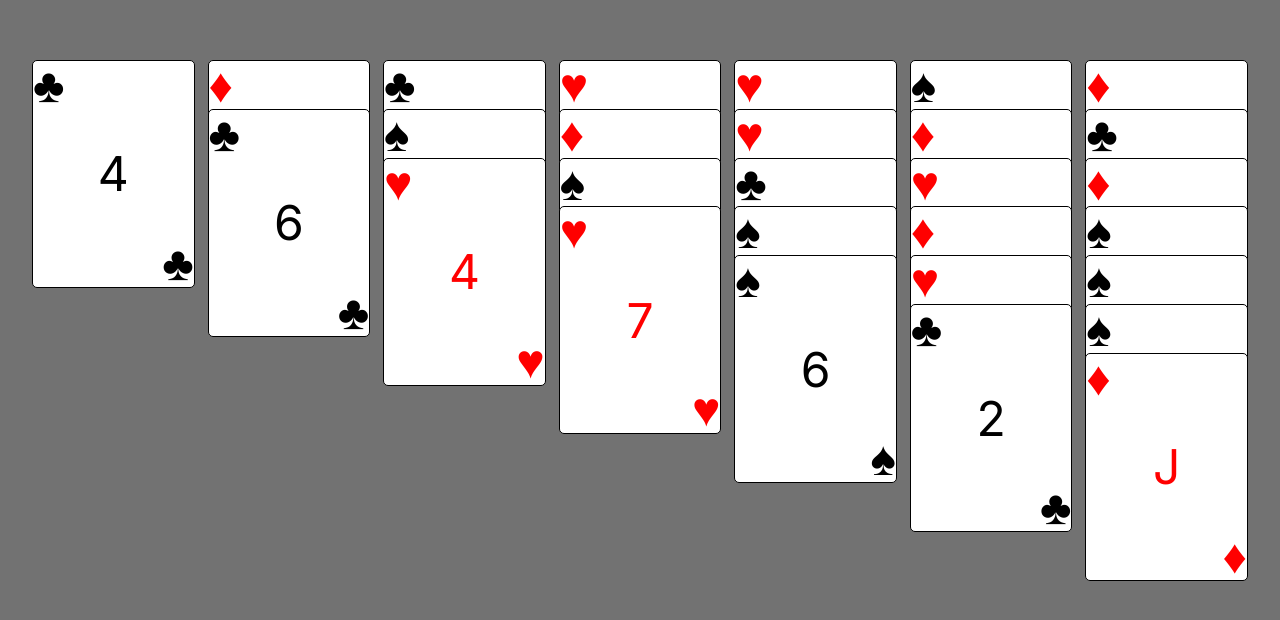
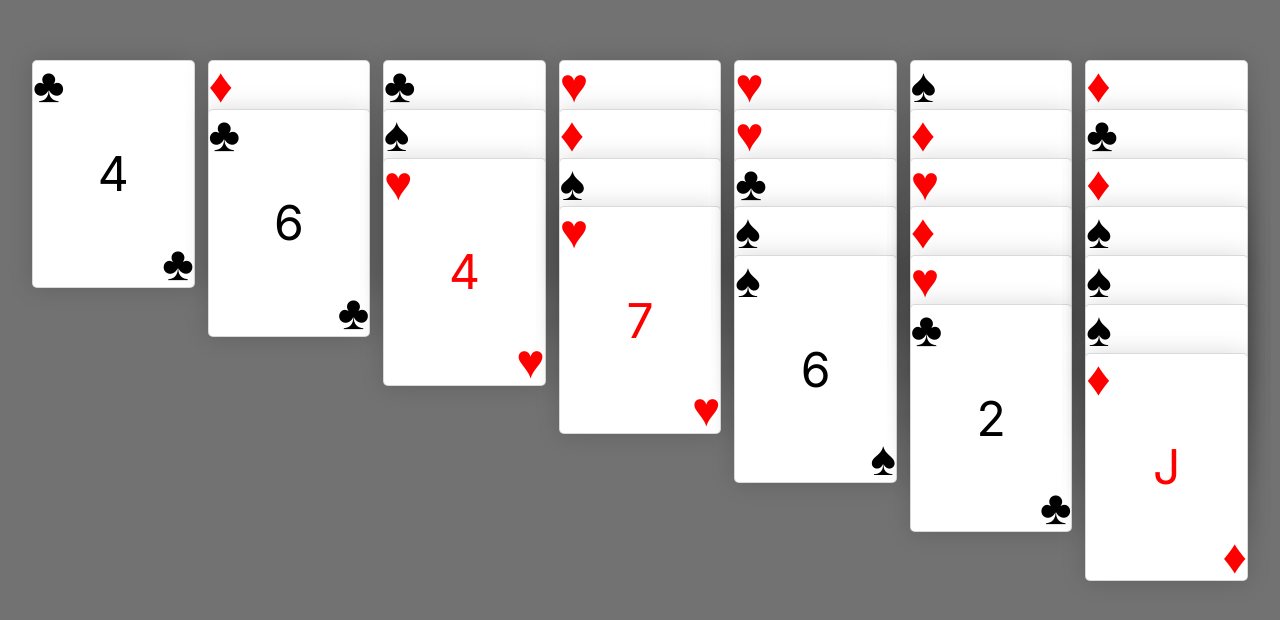
Before and after one commit to Rykus0/solitaire, a Next.js app: page / in a window 1280 px wide. Shown: the part 172-792 px from the top of the page. Built offline with nearby package versions, Linux system fonts and the light colour scheme.

Commit message:
feat: add drop shadow to cards

```diff
--- a/src/app/components/Card.module.css
+++ b/src/app/components/Card.module.css
@@ -9,8 +9,11 @@
   font-size: 3rem;
   font-size: clamp(0.75rem, 4vw, 3rem);
 
-  border: 1px solid black;
   border-radius: 5px;
+  border: 1px solid rgba(0, 0, 0, 0.15);
+  box-shadow: 0 0 0.5em rgba(0, 0, 0, 0.15);
+  border: 1px solid rgb(0 0 0 / 0.15);
+  box-shadow: 0 0 0.5em rgb(0 0 0 / 0.15);
 
   background: white;
   color: black;
```
